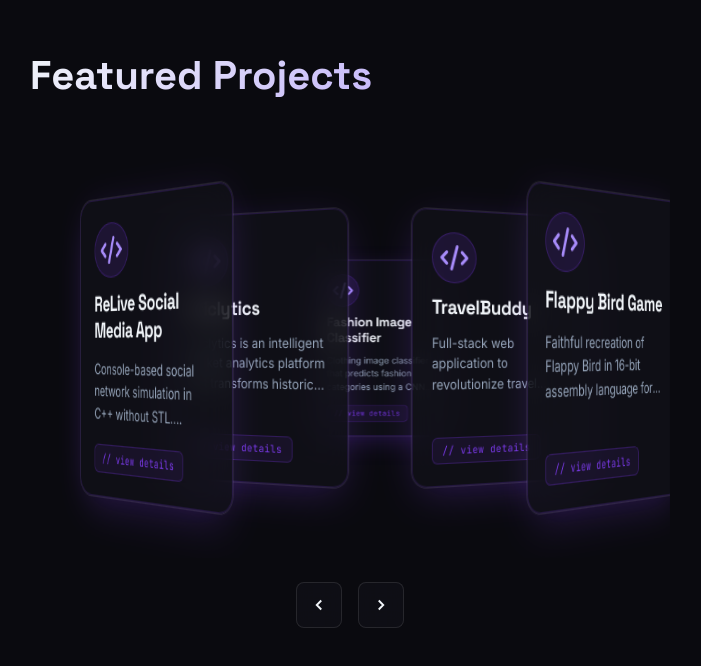
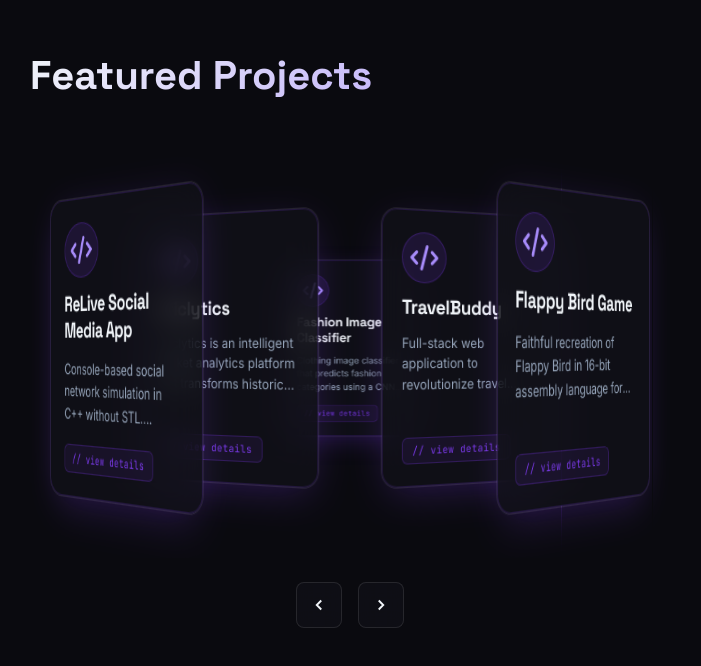
Before and after one commit to aliamirchoudhary/Personal-Portfolio-Website-3D-, a React (Vite) app: page / in a window 1280 px wide. Shown: the part 7746-8412 px from the top of the page, without its empty margins (34-735 px from the left). Built offline with nearby package versions, Linux system fonts and the light colour scheme; a web font is replaced by a local one.

Commit message:
fix: make RingCarousel responsive, increase max width to 900px, improve mobile compact mode

```diff
--- a/src/components/ui/RingCarousel.jsx
+++ b/src/components/ui/RingCarousel.jsx
@@ -56,8 +56,14 @@
   useEffect(() => {
     const el = stageRef.current
     if (!el) return
-    const w = el.getBoundingClientRect().width
-    setCompact(w < 320)
+    const observe = () => {
+      const w = el.getBoundingClientRect().width
+      setCompact(w < 500)
+    }
+    observe()
+    const ro = new ResizeObserver(observe)
+    ro.observe(el)
+    return () => ro.disconnect()
   }, [])
 
   const total = cards.length
@@ -123,9 +129,9 @@
   const transformFor = (offset) => {
     // base values keyed by absolute offset
     const map = compact ? {
-      0: { x: 0, z: 0, ry: 0, scale: 0.65, op: 1 },
-      1: { x: 100, z: 0, ry: 20, scale: 0.85, op: 1 },
-      2: { x: 200, z: 0, ry: 30, scale: 0.3, op: 0 },
+      0: { x: 0, z: 0, ry: 0, scale: 0.7, op: 1 },
+      1: { x: 90, z: 0, ry: 15, scale: 0.9, op: 1 },
+      2: { x: 160, z: 0, ry: 25, scale: 0.4, op: 0 },
     } : {
       0: { x: 0, z: -120, ry: 0, scale: 0.75, op: 1 },
       1: { x: 120, z: 40, ry: 25, scale: 1.0, op: 1 },
@@ -166,8 +172,9 @@
         onPointerLeave={endDrag}
         onWheel={onWheel}
         style={{
-          width: 700,
-          height: 420,
+          width: "100%",
+          maxWidth: 900,
+          height: compact ? 320 : 420,
           margin: "0 auto",
           position: "relative",
           perspective: "1100px",
```
